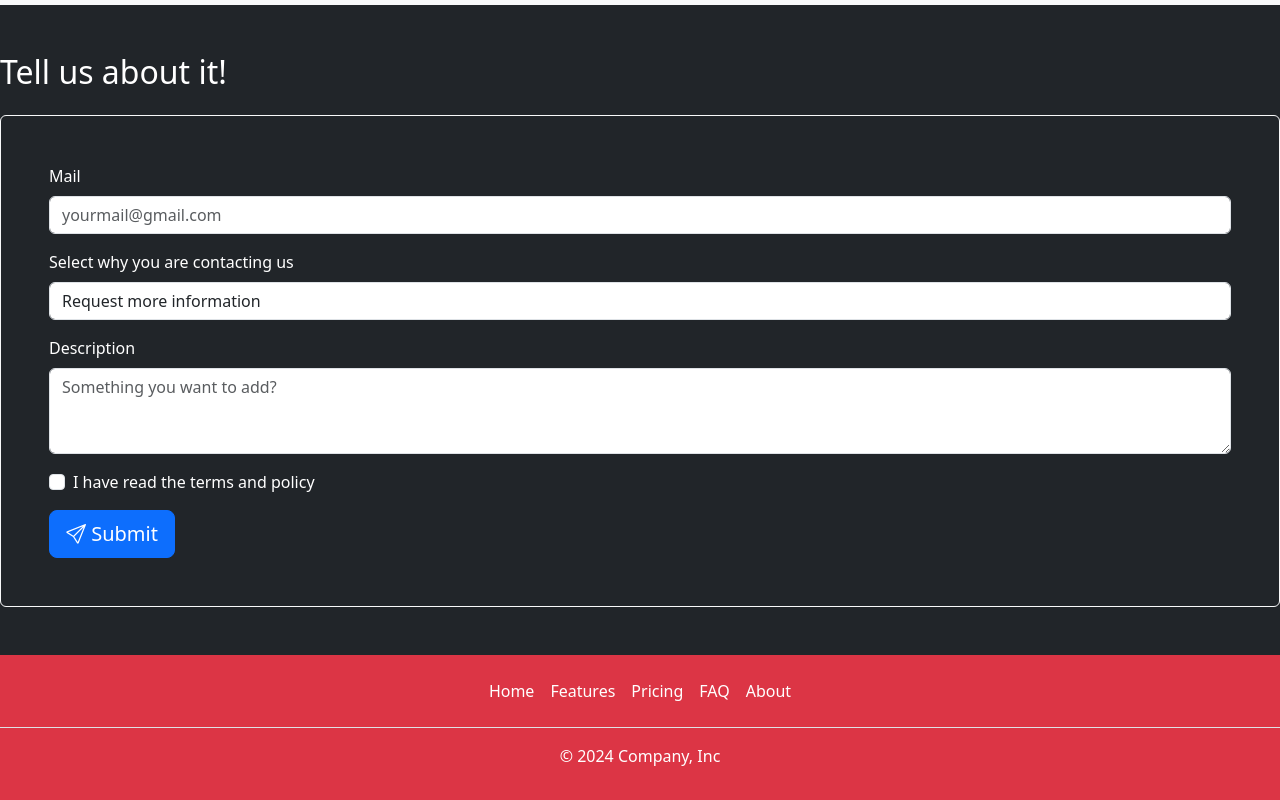
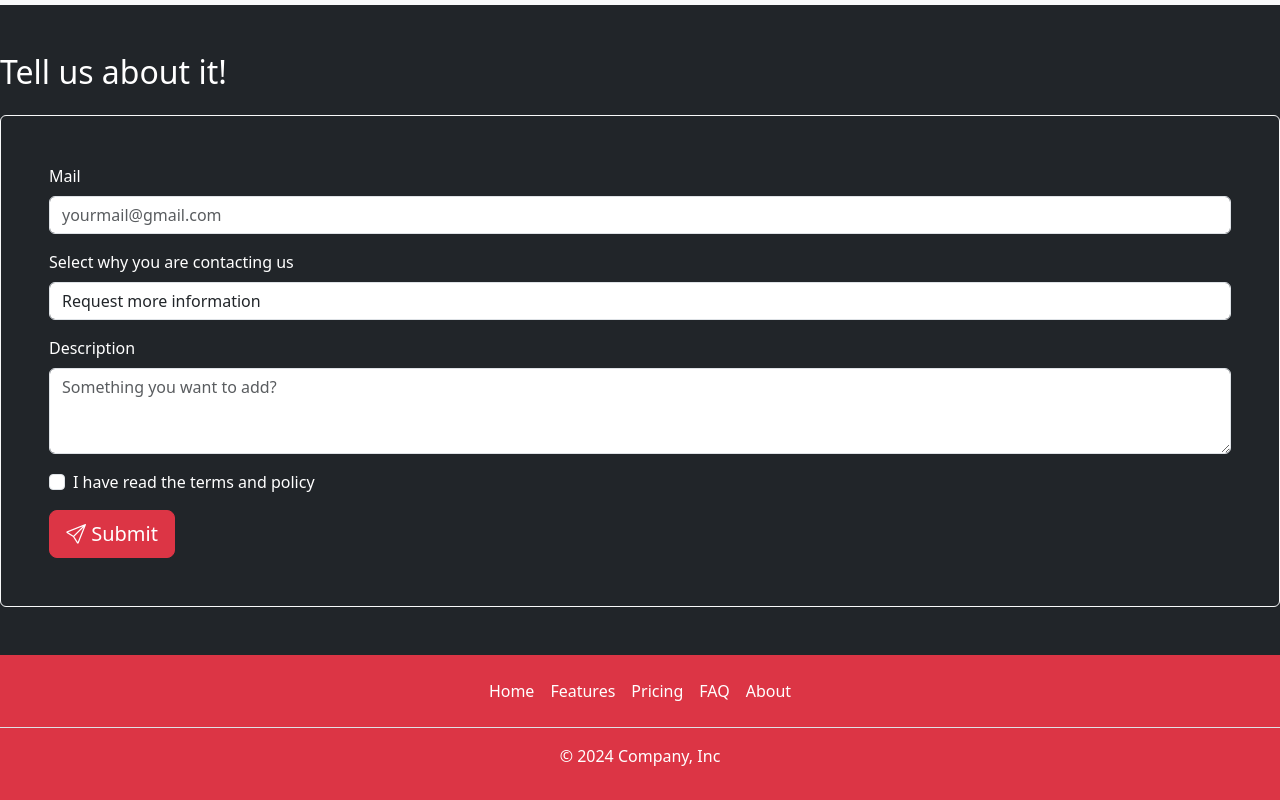
Before and after one commit to annacano0/M09-BoostrapWebEvents, a plain HTML site: page index.html in a window 1280 px wide. Shown: the part 1195-1995 px from the top of the page. Drawn offline with nearby package versions, Linux system fonts and the light colour scheme.

Commit message:
change form submit oclor button

```diff
--- a/index.html
+++ b/index.html
@@ -80,7 +80,7 @@
             </div>
 
             <div class="text-start"> <!-- Alineado correctamente a la izquierda -->
-                <button type="submit" class="btn btn-lg btn-primary">
+                <button type="submit" class="btn btn-lg btn-danger">
                     <i class="bi bi-send"></i> Submit
                 </button>
             </div>
```
